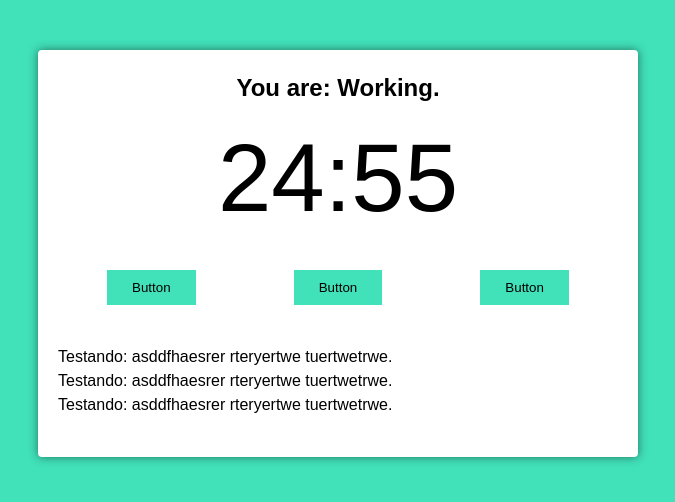
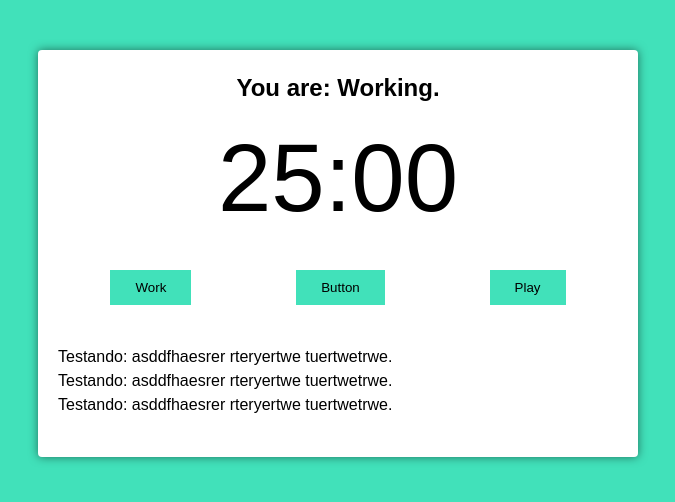
Before and after one commit to xtuser777/typescript-pomodoro-react, a React (Create React App) app: page / in a window 1280 px wide. Shown: the top 502 px of the page, without its empty margins (302-977 px from the left). Built offline with nearby package versions, Linux system fonts and the light colour scheme.

Commit message:
Botão para iniciar o Pomodoro (Working)

```diff
--- a/src/App.tsx
+++ b/src/App.tsx
@@ -3,7 +3,12 @@
 function App() {
   return (
     <div className="container">
-      <PomodoroTimer pomodoroTime={1500} shortRestTime={300} longRestTime={900} />
+      <PomodoroTimer
+        pomodoroTime={1500}
+        shortRestTime={300}
+        longRestTime={900}
+        cycles={4}
+      />
     </div>
   );
 }
--- a/src/components/pomodoro-timer.tsx
+++ b/src/components/pomodoro-timer.tsx
@@ -1,4 +1,4 @@
-import React from 'react';
+import React, { useEffect } from 'react';
 import { useInterval } from '../hooks/use-interval';
 import { Button } from './button';
 import { Timer } from './timer';
@@ -7,14 +7,29 @@
   pomodoroTime: number;
   shortRestTime: number;
   longRestTime: number;
+  cycles: number;
 }
 
 export function PomodoroTimer(props: Props): JSX.Element {
   const [mainTime, setMainTime] = React.useState(props.pomodoroTime);
+  const [timeCounting, setTimeCounting] = React.useState(false);
+  const [working, setWorking] = React.useState(false);
 
-  useInterval(() => {
-    setMainTime(mainTime - 1);
-  }, 1000);
+  useEffect(() => {
+    if (working) document.body.classList.add('working');
+  }, [working]);
+
+  useInterval(
+    () => {
+      setMainTime(mainTime - 1);
+    },
+    timeCounting ? 1000 : null,
+  );
+
+  const workHandle = () => {
+    setTimeCounting(true);
+    setWorking(true);
+  };
 
   return (
     <div className="pomodoro">
@@ -22,9 +37,12 @@
       <Timer mainTime={mainTime} />
 
       <div className="controls">
+        <Button text="Work" onClick={() => workHandle()}></Button>
         <Button text="Button" onClick={() => console.log(1)}></Button>
-        <Button text="Button" onClick={() => console.log(1)}></Button>
-        <Button text="Button" onClick={() => console.log(1)}></Button>
+        <Button
+          text={timeCounting ? 'Pause' : 'Play'}
+          onClick={() => setTimeCounting(!timeCounting)}
+        ></Button>
       </div>
 
       <div className="details">
```
